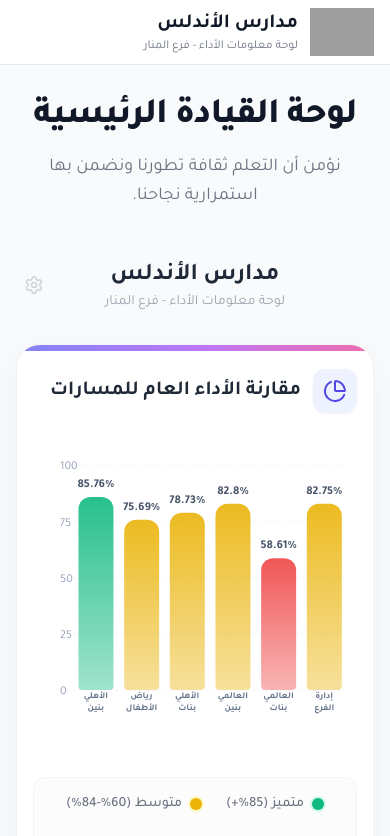
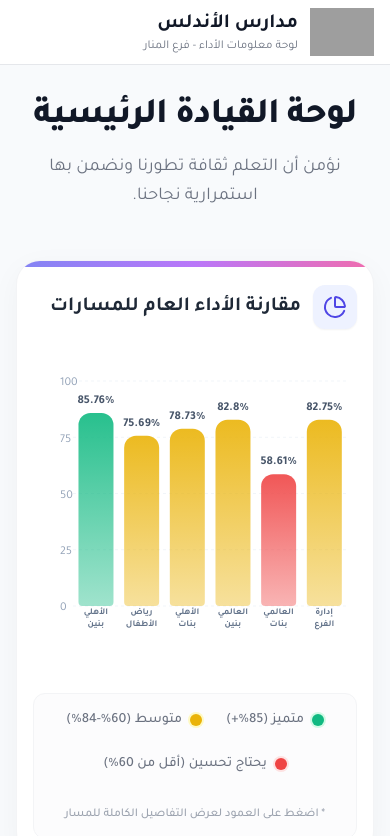
Before and after one commit to fandalus/omprehensive-platform, a React (Vite) app: page / in a window 390 px wide. Shown: the top 836 px of the page. Built offline with nearby package versions, Linux system fonts and the light colour scheme; grey boxes are pictures that could not be loaded.

Commit message:
feat: Improve dashboard layout and focus management
Adjusts the dashboard header rendering to prevent visual overlap with the mobile navigation toggle.
Additionally, removes default outline styles for focusable elements and specifically for recharts wrappers to enhance visual consistency.

```diff
--- a/App.tsx
+++ b/App.tsx
@@ -246,8 +246,8 @@ function App() {
         </div>
 
         {activeTab === 'dashboard' && !selectedTrackId && (
-            <div className="mb-8 text-center relative">
-                <div className="md:hidden absolute left-0 top-1/2 -translate-y-1/2">
+            <div className="mb-8 relative">
+                <div className="md:hidden absolute left-0 top-0">
                     <button
                         onClick={() => setActiveTab('admin')}
                         className="p-2 text-gray-300 hover:text-gray-400"
@@ -255,8 +255,6 @@ function App() {
                         <Settings className="w-5 h-5" />
                     </button>
                 </div>
-                <h3 className="text-2xl font-bold text-gray-800">مدارس الأندلس</h3>
-                <p className="text-sm text-gray-400">لوحة معلومات الأداء - فرع المنار</p>
             </div>
         )}
 
@@ -283,12 +281,14 @@ function App() {
                     </h3>
                 </div>
 
-                <div className="h-[300px] md:h-[400px] w-full">
-                  <ResponsiveContainer width="100%" height="100%">
+                <div className="h-[300px] md:h-[400px] w-full outline-none">
+                  <ResponsiveContainer width="100%" height="100%" tabIndex={-1}>
                     <BarChart
                       data={performanceData}
                       margin={{ top: 20, right: isMobile ? 10 : 30, left: isMobile ? 0 : 20, bottom: 0 }}
                       barCategoryGap={isMobile ? '12%' : '20%'}
+                      className="outline-none"
+                      tabIndex={-1}
                     >
                       <defs>
                         <linearGradient id="colorHigh" x1="0" y1="0" x2="0" y2="1">
@@ -342,7 +342,7 @@ function App() {
                         animationDuration={1500}
                         animationBegin={200}
                         onClick={(data) => navigateToTrack(data.fullId)}
-                        className="cursor-pointer filter hover:brightness-105 transition-all"
+                        className="cursor-pointer filter hover:brightness-105 transition-all outline-none"
                       >
                         {performanceData.map((entry, index) => (
                           <Cell key={`cell-${index}`} fill={getBarGradient(entry.value)} strokeWidth={0} />
--- a/index.html
+++ b/index.html
@@ -11,6 +11,12 @@
       body {
         font-family: 'Tajawal', sans-serif;
         background-color: #f8fafc;
+      }
+      *:focus {
+        outline: none !important;
+      }
+      .recharts-wrapper:focus {
+        outline: none !important;
       }
       @media print {
         .no-print {
```
